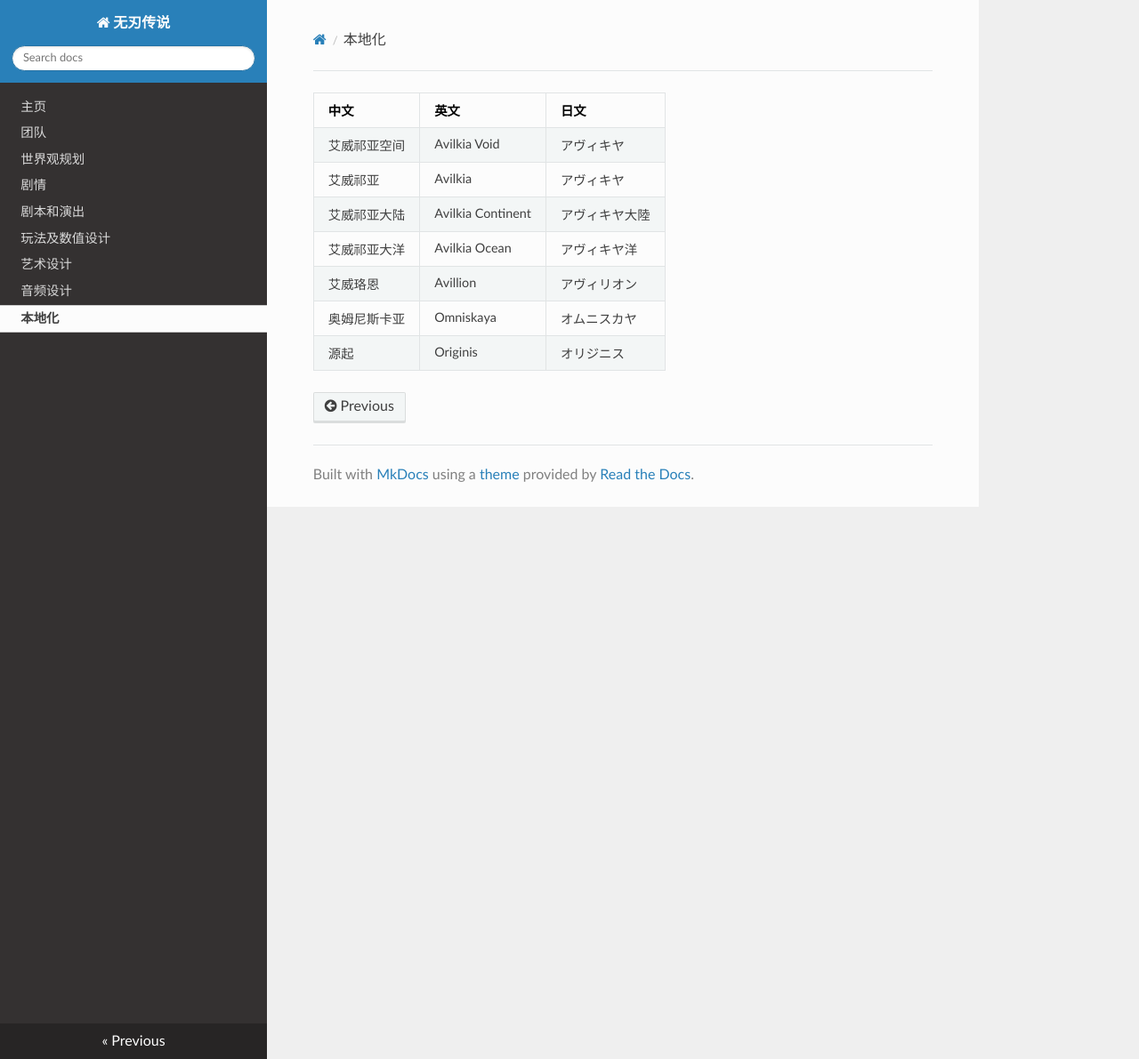
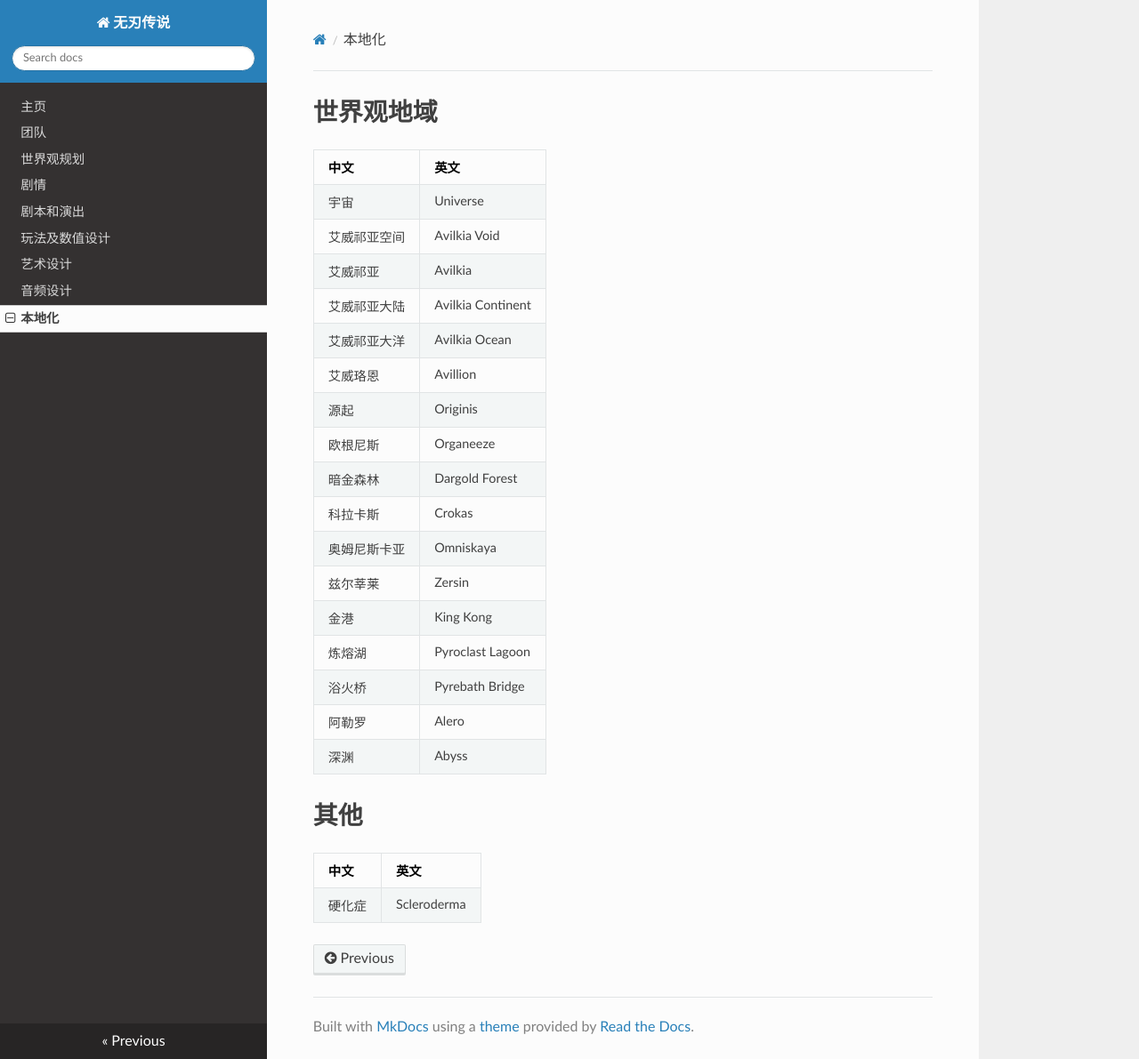
Before and after one commit to PowerForLoveGroup/LegendOfTheVoidBlade, an MkDocs documentation site: the page built from docs/docs/localization.md, in a window 1280 px wide and 1191 px high. Shown: the whole window at 89% size. Built offline with MkDocs 1.6.1, drawn with Linux system fonts in a browser that asks for light colours; nearby versions of some CDN libraries.

```diff
--- a/docs/docs/localization.md
+++ b/docs/docs/localization.md
@@ -1,9 +1,27 @@
-| 中文 | 英文 | 日文 |
-| --- | --- | --- |
-| 艾威祁亚空间 | Avilkia Void | アヴィキヤ |
-| 艾威祁亚 | Avilkia | アヴィキヤ |
-| 艾威祁亚大陆 | Avilkia Continent | アヴィキヤ大陸 |
-| 艾威祁亚大洋 | Avilkia Ocean | アヴィキヤ洋 |
-| 艾威珞恩 | Avillion | アヴィリオン |
-| 奥姆尼斯卡亚 | Omniskaya | オムニスカヤ |
-| 源起 | Originis | オリジニス |
+# 世界观地域
+
+| 中文 | 英文 |
+| --- | --- |
+| 宇宙 | Universe |
+| 艾威祁亚空间 | Avilkia Void |
+| 艾威祁亚 | Avilkia |
+| 艾威祁亚大陆 | Avilkia Continent |
+| 艾威祁亚大洋 | Avilkia Ocean |
+| 艾威珞恩 | Avillion |
+| 源起 | Originis |
+| 欧根尼斯 | Organeeze |
+| 暗金森林 | Dargold Forest |
+| 科拉卡斯 | Crokas |
+| 奥姆尼斯卡亚 | Omniskaya |
+| 兹尔莘莱 | Zersin |
+| 金港 | King Kong |
+| 炼熔湖 | Pyroclast Lagoon |
+| 浴火桥 | Pyrebath Bridge |
+| 阿勒罗 | Alero |
+| 深渊 | Abyss |
+
+# 其他
+
+| 中文 | 英文 |
+| --- | --- |
+| 硬化症 | Scleroderma |
```
Also changed, not shown: docs/docs/worldview_planning.md (+19 -21 lines).
